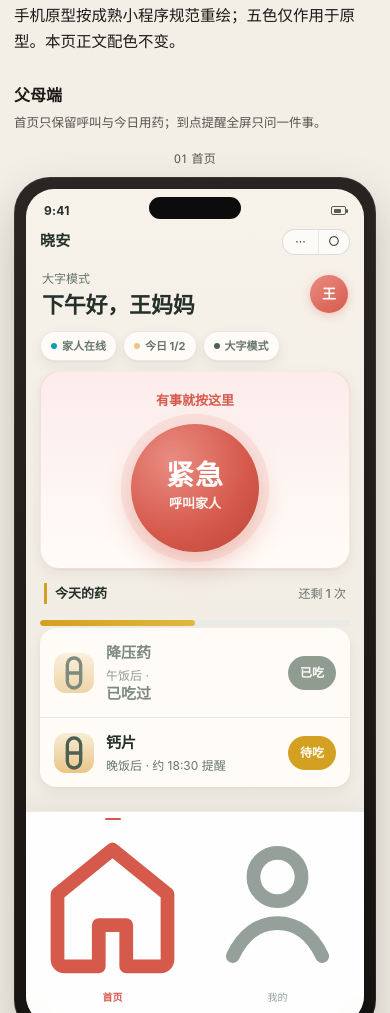
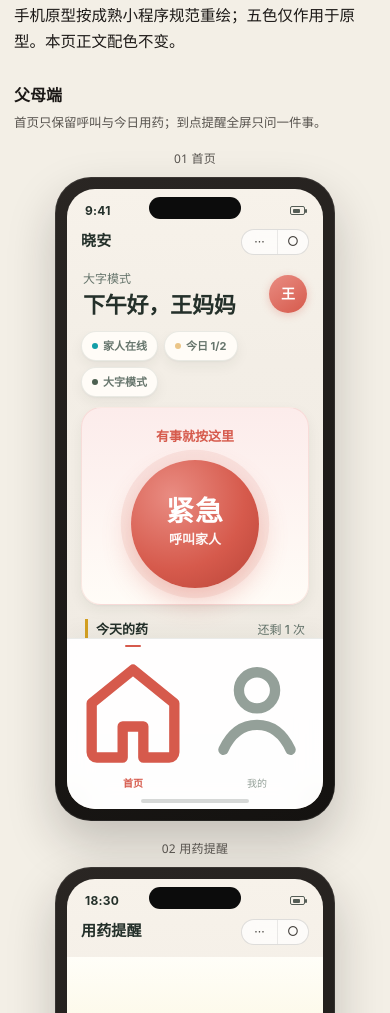
Before and after one commit to juanmedici/gangling-portfolio, a plain HTML site: page anhao.html in a window 390 px wide. Shown: the part 4970-5983 px from the top of the page. Drawn offline with Linux system fonts and the light colour scheme; a script that the page names is missing.

Commit message:
Unify prototype phone frames to the same width and height.
Co-authored-by: Cursor <cursoragent@cursor.com>

```diff
--- a/anhao.html
+++ b/anhao.html
@@ -64,8 +64,9 @@ th{background:var(--sand);font-size:11.5px;color:var(--muted);font-weight:600}
 .ia-col h4{margin:0 0 8px;font-size:15px}
 .ia-col ul{margin:0;padding-left:1.1em;font-size:13px;color:var(--muted)}
 .ia-col li b{color:var(--ink)}
-.phones{display:grid;grid-template-columns:repeat(4,minmax(0,1fr));gap:18px;margin:16px 0 8px;align-items:start}
+.phones{display:grid;grid-template-columns:repeat(4,minmax(0,1fr));gap:18px;margin:16px 0 8px;align-items:start;justify-items:center}
 .phones.trio{grid-template-columns:repeat(3,minmax(0,1fr))}
+.phones>div{width:100%;max-width:280px}
 .proto-group{margin:28px 0 6px}
 .proto-group h3{font-size:16px;margin:0 0 4px;font-weight:650}
 .proto-group .note{margin-top:0;margin-bottom:10px}
@@ -77,11 +78,12 @@ th{background:var(--sand);font-size:11.5px;color:var(--muted);font-weight:600}
   --line:rgba(76,96,81,.12);--accent:var(--salmon);--header:var(--teal);--ok:var(--teal);--warn:var(--mustard);
   --warn-soft:var(--mustard-soft);--warn-ink:#8a6a12;--blue:var(--olive);--soft:var(--teal-soft);--mint:#9fd5d9;
   --shadow:0 1px 2px rgba(36,48,42,.04),0 5px 14px rgba(36,48,42,.06);
-  background:linear-gradient(160deg,#2a2623,#141210);border-radius:36px;padding:12px;
+  width:100%;background:linear-gradient(160deg,#2a2623,#141210);border-radius:36px;padding:12px;
   box-shadow:0 22px 48px rgba(28,25,23,.22),inset 0 0 0 1px rgba(255,255,255,.08)
 }
 .phone-cap{text-align:center;font-size:12px;color:#57534e;margin:0 0 8px;letter-spacing:.02em}
-.screen{position:relative;background:var(--bg);border-radius:28px;overflow:hidden;min-height:580px;color:var(--ink);display:flex;flex-direction:column;font-family:-apple-system,"PingFang SC","Segoe UI","Microsoft YaHei",sans-serif}
+.screen{position:relative;background:var(--bg);border-radius:28px;overflow:hidden;height:620px;color:var(--ink);display:flex;flex-direction:column;font-family:-apple-system,"PingFang SC","Segoe UI","Microsoft YaHei",sans-serif}
+.screen .panel,.screen .call-body,.screen .calling,.screen .remind{overflow-y:auto;min-height:0}
 .screen::before{content:"";position:absolute;left:50%;top:8px;transform:translateX(-50%);width:92px;height:22px;background:#0c0c0c;border-radius:14px;z-index:5}
 .sb{display:flex;justify-content:space-between;align-items:center;padding:12px 18px 0;font-size:12px;font-weight:700;color:var(--ink);position:relative;z-index:2;letter-spacing:.02em}
 .sb .icons{display:flex;align-items:center;gap:6px;opacity:.85}
@@ -183,7 +185,7 @@ th{background:var(--sand);font-size:11.5px;color:var(--muted);font-weight:600}
 .calling{text-align:center;padding:36px 8px 12px;flex:1;display:flex;flex-direction:column;align-items:center}
 .calling .big{font-size:20px;font-weight:750;margin:12px 0 4px}
 .calling .sub{font-size:13px;color:var(--muted);margin-bottom:18px}
-.call-screen{background:linear-gradient(165deg,#1d2924 0%,#0c6d74 48%,#6f3d38 100%);color:#f4f7f5;min-height:580px}
+.call-screen{background:linear-gradient(165deg,#1d2924 0%,#0c6d74 48%,#6f3d38 100%);color:#f4f7f5;height:620px}
 .call-screen .sb{color:#eef7f6}.call-screen .mpbar .ttl{color:#eef7f6}
 .call-body{flex:1;display:flex;flex-direction:column;align-items:center;padding:28px 16px 16px;text-align:center}
 .call-ring{position:relative;width:120px;height:120px;margin:4px 0 16px}
```
Also changed, not shown: yinfa.html (+6 -4 lines).
